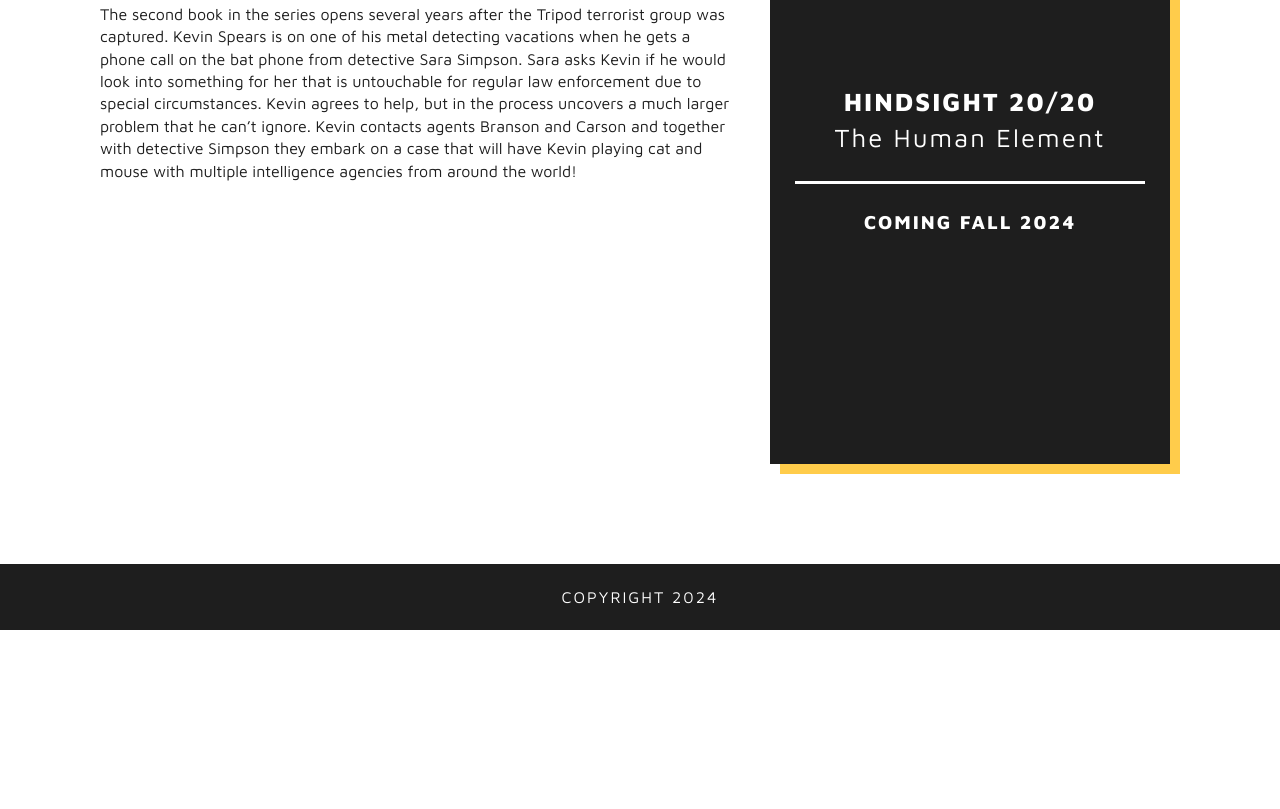
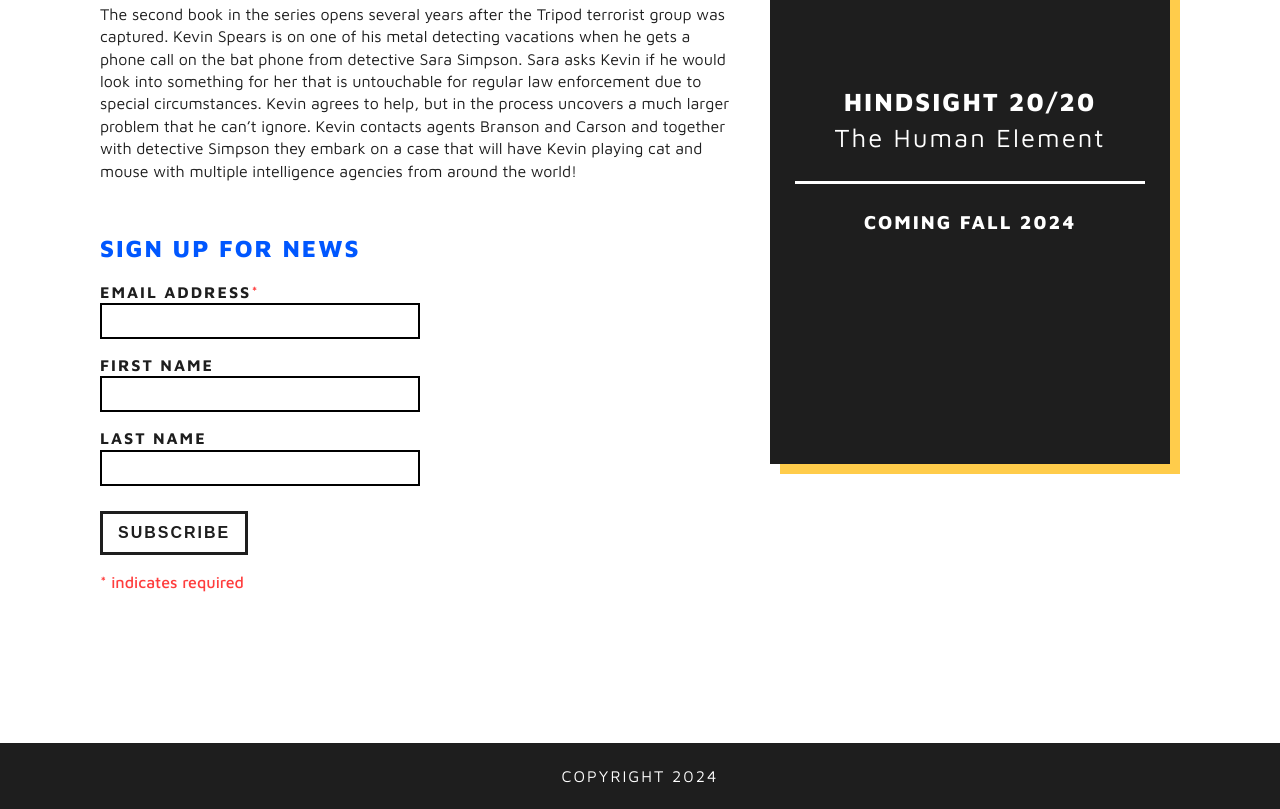
Before and after one commit to mmcdermott18/wlg, a website built with webpack: page index.html in a window 1280 px wide. Shown: the part 2293-3102 px from the top of the page. Before the commit the page ends 2923 px from the top, so only its background shows below. Built offline with nearby package versions, Linux system fonts and the light colour scheme.

Commit message:
quick form

```diff
--- a/css/style.css
+++ b/css/style.css
@@ -333,7 +333,7 @@ footer p {
 #buy li a:hover {
   border-bottom: 3px solid #FFCC4B;
 }
-a.button {
+a.button, input.button {
   background: white;
   border: 3px solid #1e1e1e;
   padding: 10px 15px;
@@ -344,12 +344,38 @@ a.button {
   letter-spacing: 2px;
   font-size: 1rem;
 }
-#next article div {
+#next article .signup {
     margin-top: 50px;
 }
 a.button:hover {
   background: #FFCC4B;
 }
+
+/***** form *****/
+label {
+  display: block;
+  margin: 15px 0 0;
+  font-weight: 700;
+  text-transform: uppercase;
+  letter-spacing: 2px;
+  font-size: 1rem;
+}
+input {
+  margin: 0;
+  width: 50%;
+  border: 2px solid black;
+  font-size: 1.2rem;
+  padding: 5px 7px;
+}
+input.button {
+  width: initial;
+  margin: 25px 0 0 0;
+}
+.indicates-required, .asterisk {
+  color: #FF3D3D;
+  font-weight: 500;
+}
+
 
 /* ==========================================================================
    Helper classes
--- a/index.html
+++ b/index.html
@@ -83,7 +83,47 @@
         <h2 class="bold">Hindsight 20/20</h2>
         <h2 class="sub">The Human Element</h2>
         <p>The second book in the series opens several years after the Tripod terrorist group was captured. Kevin Spears is on one of his metal detecting vacations when he gets a phone call on the bat phone from detective Sara Simpson. Sara asks Kevin if he would look into something for her that is untouchable for regular law enforcement due to special circumstances. Kevin agrees to help, but in the process uncovers a much larger problem that he can’t ignore. Kevin contacts agents Branson and Carson and together with detective Simpson they embark on a case that will have Kevin playing cat and mouse with multiple intelligence agencies from around the world!</p>
-        <!-- <div><a class="button" href="#">Join the List</a></div> -->
+        <div class="signup">
+          <div id="mc_embed_shell">
+            <div id="mc_embed_signup">
+              <form action="https://hindsight2020trilogy.us14.list-manage.com/subscribe/post?u=40d744d068f153b526c616d17&amp;id=ba26349f23&amp;f_id=0033f5e0f0" method="post" id="mc-embedded-subscribe-form" name="mc-embedded-subscribe-form" class="validate" target="_self" novalidate="">
+                <div id="mc_embed_signup_scroll">
+                  <h4>Sign Up for News</h4>
+                  <div class="mc-field-group">
+                    <label for="mce-EMAIL">Email Address<span class="asterisk">*</span></label>
+                    <input type="email" name="EMAIL" class="required email" id="mce-EMAIL" required="" value="">
+                  </div>
+                  <div class="mc-field-group">
+                    <label for="mce-FNAME">First Name </label>
+                    <input type="text" name="FNAME" class=" text" id="mce-FNAME" value="">
+                  </div>
+                  <div class="mc-field-group">
+                    <label for="mce-LNAME">Last Name </label>
+                    <input type="text" name="LNAME" class=" text" id="mce-LNAME" value="">
+                  </div>
+                  <div id="mce-responses" class="clear foot">
+                    <div class="response" id="mce-error-response" style="display: none;"></div>
+                    <div class="response" id="mce-success-response" style="display: none;"></div>
+                  </div>
+                  <div aria-hidden="true" style="position: absolute; left: -5000px;">
+                    /* real people should not fill this in and expect good things - do not remove this or risk form bot signups */
+                    <input type="text" name="b_40d744d068f153b526c616d17_ba26349f23" tabindex="-1" value="">
+                  </div>
+                  <div class="optionalParent">
+                    <div class="clear foot">
+                      <input type="submit" name="subscribe" id="mc-embedded-subscribe" class="button" value="Subscribe">
+                      <!-- <p style="margin: 0px auto;"><a href="http://eepurl.com/iS9xXs" title="Mailchimp - email marketing made easy and fun"><span style="display: inline-block; background-color: transparent; border-radius: 4px;"><img class="refferal_badge" src="https://digitalasset.intuit.com/render/content/dam/intuit/mc-fe/en_us/images/intuit-mc-rewards-text-dark.svg" alt="Intuit Mailchimp" style="width: 220px; height: 40px; display: flex; padding: 2px 0px; justify-content: center; align-items: center;"></span></a> -->
+                      </p>
+                      <div class="indicates-required">
+                        <span class="asterisk">*</span> indicates required
+                      </div>
+                    </div>
+                  </div>
+                </div>
+              </form>
+            </div>
+          </div>
+        </div>
       </article>
       <aside>
         <div>
```
